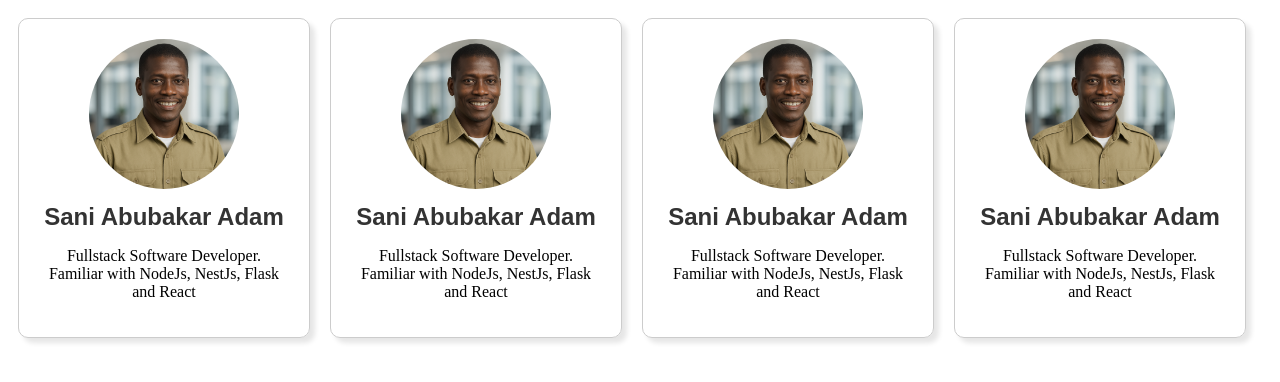
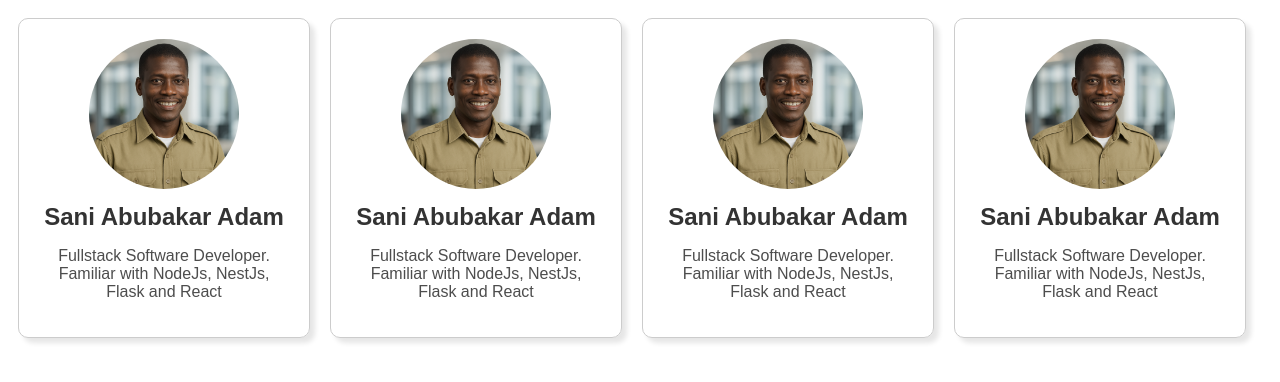
Before and after one commit to Thernee/Portfolio, a React (Vite) app in the folder my-react-app/: page / in a window 1280 px wide. Shown: the top 382 px of the page. Built offline with nearby package versions, Linux system fonts and the light colour scheme.

Commit message:
add card-text styling

```diff
--- a/my-react-app/src/index.css
+++ b/my-react-app/src/index.css
@@ -21,3 +21,8 @@
   margin: 0;
   color: hsl(0, 0%, 20%);
 }
+
+.card .card-text {
+  font-family: Arial, Helvetica, sans-serif;
+  color: hsl(0, 0%, 30%);
+}
```
